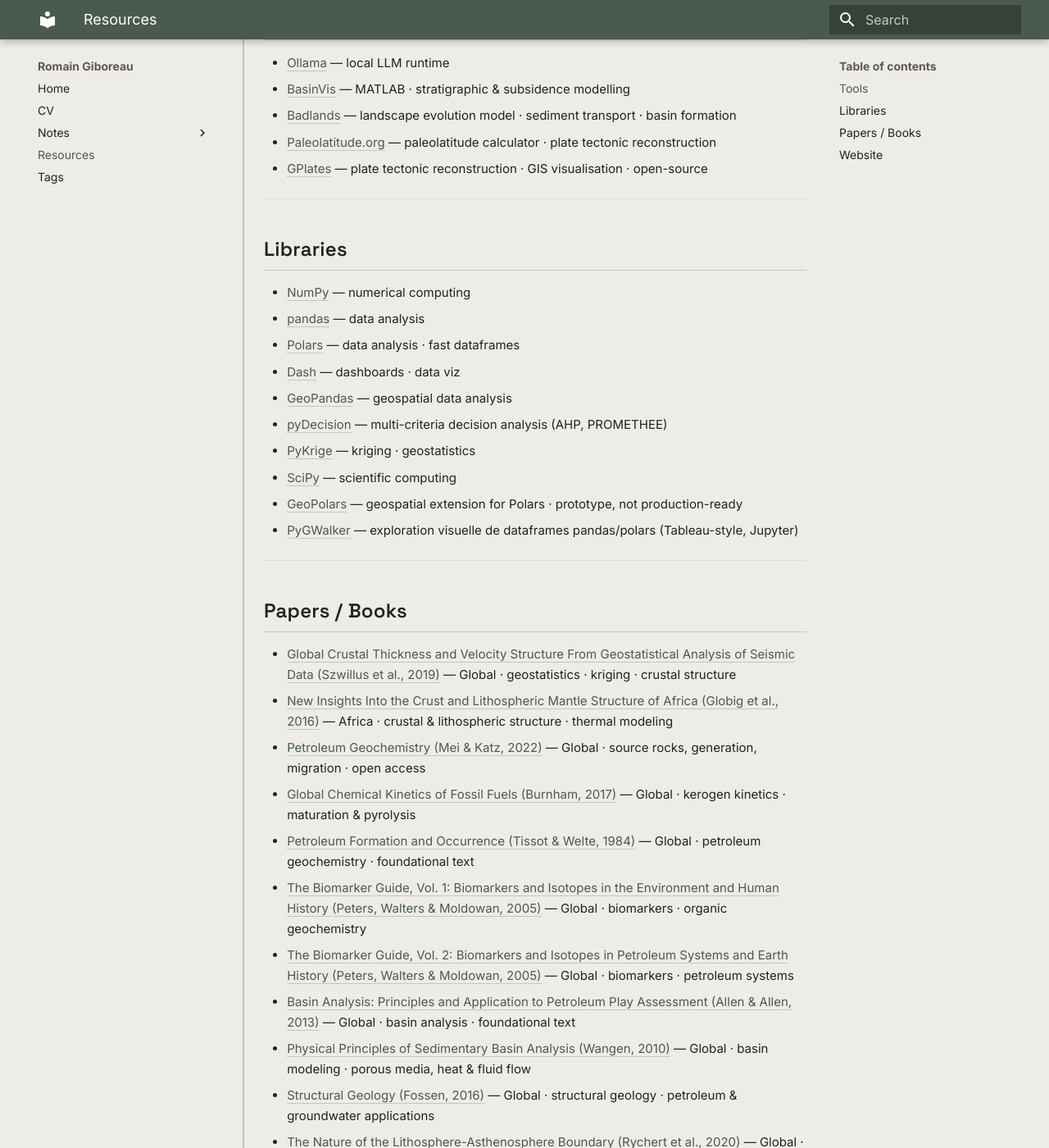
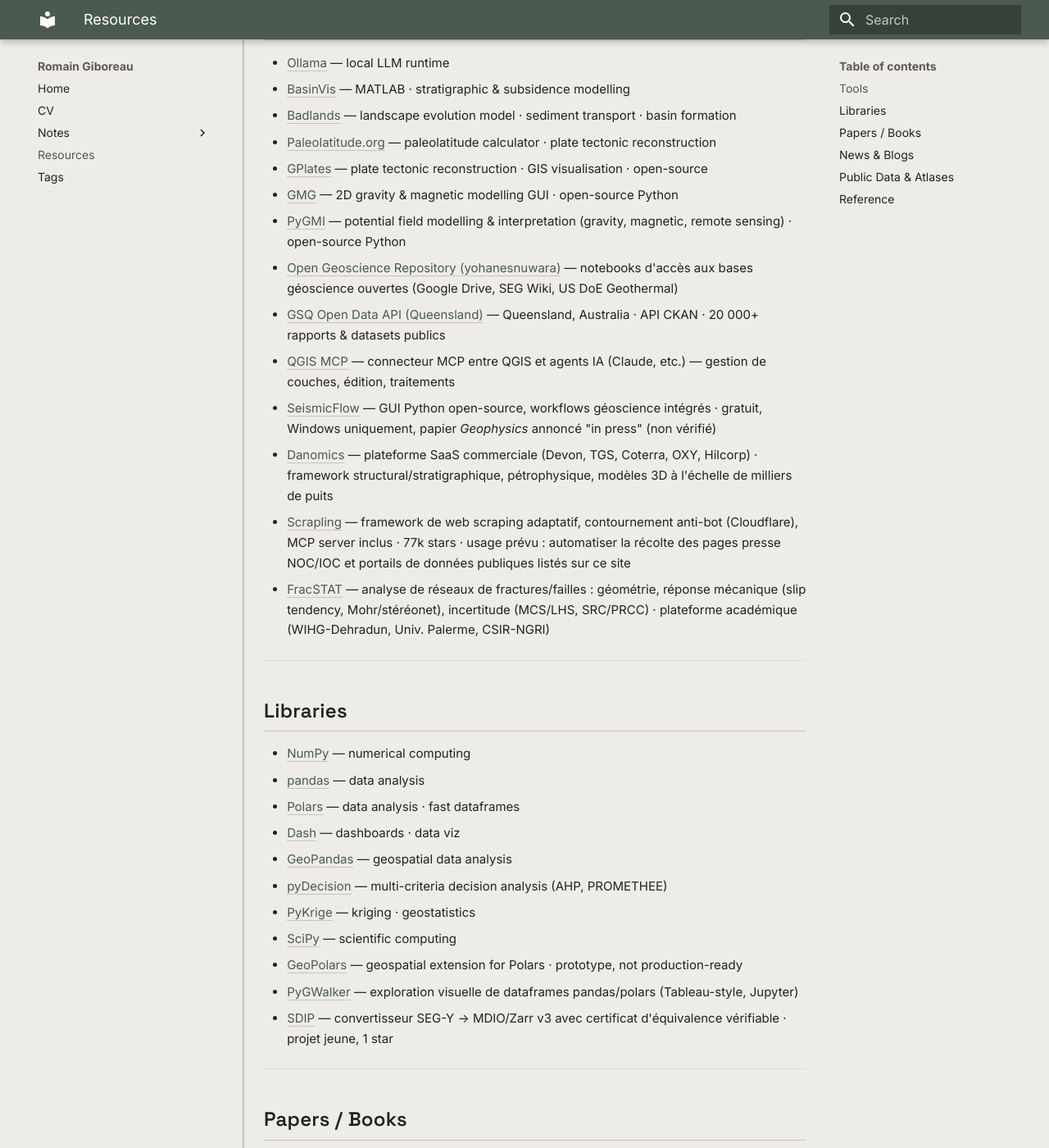
Before and after one commit to RomainGiboreau/My_Website, an MkDocs documentation site: the page built from docs/resources/index.md, in a window 1280 px wide and 1400 px high, scrolled down 281 px. Shown: the whole window at 82% size. Built offline with MkDocs 1.6.1 and Material for MkDocs 9.7.7, drawn with Linux system fonts in a browser that asks for light colours; some of the changed text lies outside the part shown.

Commit message:
Enhance resources and references in documentation
Added new resources, libraries, and papers to the documentation. Updated the news and blogs section with additional links.

```diff
--- a/docs/resources/index.md
+++ b/docs/resources/index.md
@@ -11,6 +11,15 @@
 - [Badlands](https://github.com/badlands-model/badlands) — landscape evolution model · sediment transport · basin formation
 - [Paleolatitude.org](https://paleolatitude.org/) — paleolatitude calculator · plate tectonic reconstruction
 - [GPlates](https://www.gplates.org/) — plate tectonic reconstruction · GIS visualisation · open-source
+- [GMG](https://btozer.github.io/gmg/html/gmg_documentation.html) — 2D gravity & magnetic modelling GUI · open-source Python
+- [PyGMI](https://github.com/Patrick-Cole/pygmi) — potential field modelling & interpretation (gravity, magnetic, remote sensing) · open-source Python
+- [Open Geoscience Repository (yohanesnuwara)](https://github.com/yohanesnuwara/open-geoscience-repository) — notebooks d'accès aux bases géoscience ouvertes (Google Drive, SEG Wiki, US DoE Geothermal)
+- [GSQ Open Data API (Queensland)](https://github.com/geological-survey-of-queensland/open-data-api) — Queensland, Australia · API CKAN · 20 000+ rapports & datasets publics
+- [QGIS MCP](https://github.com/nkarasiak/qgis-mcp) — connecteur MCP entre QGIS et agents IA (Claude, etc.) — gestion de couches, édition, traitements
+- [SeismicFlow](https://seismicflow.github.io/) — GUI Python open-source, workflows géoscience intégrés · gratuit, Windows uniquement, papier *Geophysics* annoncé "in press" (non vérifié)
+- [Danomics](https://www.danomics.com/) — plateforme SaaS commerciale (Devon, TGS, Coterra, OXY, Hilcorp) · framework structural/stratigraphique, pétrophysique, modèles 3D à l'échelle de milliers de puits
+- [Scrapling](https://github.com/d4vinci/Scrapling) — framework de web scraping adaptatif, contournement anti-bot (Cloudflare), MCP server inclus · 77k stars · usage prévu : automatiser la récolte des pages presse NOC/IOC et portails de données publiques listés sur ce site
+- [FracSTAT](https://sachi5908.github.io/FracSTAT_Presentation/#home) — analyse de réseaux de fractures/failles : géométrie, réponse mécanique (slip tendency, Mohr/stéréonet), incertitude (MCS/LHS, SRC/PRCC) · plateforme académique (WIHG-Dehradun, Univ. Palerme, CSIR-NGRI)
 
 ---
 
@@ -26,20 +35,18 @@
 - [SciPy](https://scipy.org/) — scientific computing
 - [GeoPolars](https://github.com/pola-rs/geopolars) — geospatial extension for Polars · prototype, not production-ready
 - [PyGWalker](https://github.com/Kanaries/pygwalker) — exploration visuelle de dataframes pandas/polars (Tableau-style, Jupyter)
+- [SDIP](https://github.com/zahidaramai/sdip) — convertisseur SEG-Y → MDIO/Zarr v3 avec certificat d'équivalence vérifiable · projet jeune, 1 star
 
 ---
 
 ## Papers / Books
 
+*Livres et articles fondamentaux du domaine (Tissot & Welte, Allen & Allen, Wangen, Peters/Walters/Moldowan) sont couverts en version annotée et vérifiée dans la [bibliographie](bibliography/petroleum-systems-basin-modeling.md) — pas dupliqués ici.*
+
 - [Global Crustal Thickness and Velocity Structure From Geostatistical Analysis of Seismic Data (Szwillus et al., 2019)](https://agupubs.onlinelibrary.wiley.com/doi/full/10.1029/2018JB016593) — Global · geostatistics · kriging · crustal structure
 - [New Insights Into the Crust and Lithospheric Mantle Structure of Africa (Globig et al., 2016)](https://agupubs.onlinelibrary.wiley.com/doi/full/10.1002/2016JB012972) — Africa · crustal & lithospheric structure · thermal modeling
 - [Petroleum Geochemistry (Mei & Katz, 2022)](https://www.intechopen.com/chapters/81757) — Global · source rocks, generation, migration · open access
 - [Global Chemical Kinetics of Fossil Fuels (Burnham, 2017)](https://link.springer.com/book/10.1007/978-3-319-49634-4) — Global · kerogen kinetics · maturation & pyrolysis
-- [Petroleum Formation and Occurrence (Tissot & Welte, 1984)](https://link.springer.com/book/10.1007/978-3-642-87813-8) — Global · petroleum geochemistry · foundational text
-- [The Biomarker Guide, Vol. 1: Biomarkers and Isotopes in the Environment and Human History (Peters, Walters & Moldowan, 2005)](https://www.cambridge.org/us/universitypress/subjects/earth-and-environmental-science/sedimentology-and-stratigraphy/biomarker-guide-volume-1-2nd-edition) — Global · biomarkers · organic geochemistry
-- [The Biomarker Guide, Vol. 2: Biomarkers and Isotopes in Petroleum Systems and Earth History (Peters, Walters & Moldowan, 2005)](https://www.cambridge.org/kh/universitypress/subjects/earth-and-environmental-science/sedimentology-and-stratigraphy/biomarker-guide-volume-2-2nd-edition) — Global · biomarkers · petroleum systems
-- [Basin Analysis: Principles and Application to Petroleum Play Assessment (Allen & Allen, 2013)](https://www.wiley.com/en-us/Basin+Analysis:+Principles+and+Application+to+Petroleum+Play+Assessment,+3rd+Edition-p-9780470673775) — Global · basin analysis · foundational text
-- [Physical Principles of Sedimentary Basin Analysis (Wangen, 2010)](https://www.cambridge.org/9780521761253) — Global · basin modeling · porous media, heat & fluid flow
 - [Structural Geology (Fossen, 2016)](https://www.cambridge.org/9781107057647) — Global · structural geology · petroleum & groundwater applications
 - [The Nature of the Lithosphere-Asthenosphere Boundary (Rychert et al., 2020)](https://agupubs.onlinelibrary.wiley.com/doi/full/10.1029/2018JB016463) — Global · lithosphere-asthenosphere boundary · review
 - [A Fully Integrated and Updated Geothermal Gradient Atlas of the World (Nash, Friend & Brommer, 2022)](https://www.researchgate.net/publication/355506471_A_Fully_Integrated_And_Updated_Geothermal_Gradient_Atlas_Of_The_World) — Global · Global Heat Flow Database · geothermal gradient
@@ -48,9 +55,26 @@
 
 ---
 
-## Website
+## News & Blogs
 
-- [EarthByte Resources](https://www.earthbyte.org/category/resources/) — Global · plate tectonics · geodynamics · open-source geoscience software hub
+- [GeoExpro](https://geoexpro.com/) — Global · subsurface geoscience magazine · industry news
+- [Oil & Gas Journal](https://www.ogj.com/) — Global · upstream/midstream/downstream industry news
+- [World Oil](https://www.worldoil.com/news) — Global · upstream industry news
+- [Rigzone](https://www.rigzone.com/news/) — Global · oil & gas industry news
+- [OilPrice — World News](https://oilprice.com/Latest-Energy-News/World-News/) — Global · energy market news
+- [Upstream Online](https://www.upstreamonline.com/) — Global · upstream oil & gas news (Oslo, since 1996)
+
+*Official [company press releases](company-announcements.md) — exploration & discovery announcements — are tracked on a dedicated page.*
+- [Petroleum & Energy Insights](https://www.petroleumenergyinsights.com) — Guyana-Suriname Basin, Caribbean · petroleum systems analysis blog
+- [The Petroleum System Blog](https://petroleumsystem.blogspot.com/) — Global · petroleum systems, migration & seal analysis blog
+- [lhjelm-dk — Streamlit apps](https://share.streamlit.io/user/lhjelm-dk) — personal projects · to watch
+- [EarthScan — Insights](https://www.earthscan.io/v2/insights/the-overburden-is-the-asset-aramco-subsurface-stack-transition-zone) — blog technique vendeur (IA pour l'énergie) · analyse critique de la JV Aramco-Ma'aden (transfert de corpus sismique pétrole → minéraux)
+- [Seismic Data Storage 101 (Medium, The Shadow Observer, 2026)](https://medium.com/@TheShadowObserver/seismic-data-storage-101-formats-compression-and-archival-strategy-63d6f873a7a9) — SEG-Y, OpenVDS, MDIO, OSDU · bien référencé, auteur généraliste IA/business (pas domain expert)
+
+---
+
+## Public Data & Atlases
+
 - [Africa Geological Atlas](https://www.africageologicalatlas.com/) — Africa · paleotectonics · paleogeography
 - [GEBCO Gridded Bathymetry Data](https://www.gebco.net/data-products/gridded-bathymetry-data) — Global · bathymetry · public dataset
 - [Nova Scotia Offshore Oil and Gas Geoscience Research](https://novascotia.ca/offshore-oil-and-gas-geoscience-research/) — Nova Scotia, Canada · petroleum systems · play fairway analysis
@@ -67,11 +91,7 @@
 - [PAD/Ireland — Standard Stratigraphic Nomenclature of Offshore Ireland Atlas (2020)](http://spatial.dcenr.gov.ie/PAD_DOWNLOAD/PAD_1-21/1-21_Summary%20Report_2020.pdf) — Ireland (Atlantic margin) · stratigraphy · basin atlas
 - [Geoscience Australia — Petroleum Geology of Offshore Basins](https://www.ga.gov.au/scientific-topics/energy/province-sedimentary-basin-geology/petroleum) — Australia · petroleum systems · basin-by-basin overviews
 - [NAMCOR — GIS Portal](https://gisportal.namcor.com.na/viewer/) — Namibia (Orange, Lüderitz, Walvis basins) · blocks, wells, seismic · interactive
-- [AAPG Wiki](https://wiki.aapg.org/Main_Page) — Global · petroleum geoscience reference
-- [SEG Wiki](https://wiki.seg.org/wiki/Main_Page) — Global · geophysics reference
 - [ALNAFT](https://www.alnaft.dz/) — Algeria · national hydrocarbon data bank · regulatory
-- [lhjelm-dk — Streamlit apps](https://share.streamlit.io/user/lhjelm-dk) — personal projects · to watch
-- [GeoExpro](https://geoexpro.com/) — Global · subsurface geoscience magazine · industry news
 - [Seismic Atlas of SE Asian Basins](https://geoseismic-seasia.blogspot.com/p/home.html) — Southeast Asia · seismic interpretation · regional geology
 - [Lithosphere.info](https://www.lithosphere.info/) — Global · lithosphere & crustal structure · basin subsidence
 - [Sodir CO2 Atlases](https://www.sodir.no/en/whats-new/publications/co2-atlases/) — Norway (North Sea, Norwegian Sea, Barents Sea) · CCS · storage capacity
@@ -81,11 +101,19 @@
 - [South Australia Energy & Mining Data Centre](https://www.energymining.sa.gov.au/industry/energy-resources/data-centre) — South Australia · wells, seismic, basin data (Cooper, Otway)
 - [U.S. Energy Information Administration (EIA)](https://www.eia.gov/) — United States · energy statistics, open data API
 - [USGS Science Data Catalog](https://data.usgs.gov/datacatalog/) — United States · earth science data catalog · public dataset
-- [Petroleum & Energy Insights](https://www.petroleumenergyinsights.com) — Guyana-Suriname Basin, Caribbean · petroleum systems analysis blog
-- [The Petroleum System Blog](https://petroleumsystem.blogspot.com/) — Global · petroleum systems, migration & seal analysis blog
 - [s-Ink — Lithosphere Thickness Map](https://s-ink.org/lithosphere-thickness-map) — Global · lithosphere thickness · accessible science graphics
 - [s-Ink — Sediment Thickness (GlobSed)](https://s-ink.org/sediment-thickness) — Global oceans · sediment thickness
 - [IRIS EMC — CRUST1.0](https://ds.iris.edu/ds/products/emc-crust10/) — Global · crustal model, 1°×1° grid
+- [HyDRA — Database of Geological Properties for EU Porous Reservoir Gas Storage Sites](https://zenodo.org/records/17787644) — Europe · 134 sites · underground hydrogen storage geological database (depth, lithology, porosity, permeability) · pertinent corpus H₂ bibliographie
+
+---
+
+## Reference
+
+- [EarthByte Resources](https://www.earthbyte.org/category/resources/) — Global · plate tectonics · geodynamics · open-source geoscience software hub
+- [AAPG Wiki](https://wiki.aapg.org/Main_Page) — Global · petroleum geoscience reference
+- [SEG Wiki](https://wiki.seg.org/wiki/Main_Page) — Global · geophysics reference
+- [dGB Earth Sciences — Library](https://dgbes.com/library/) — Global · OpendTect documentation, ML in seismic interpretation, tutorials
 
 ---
 
```
